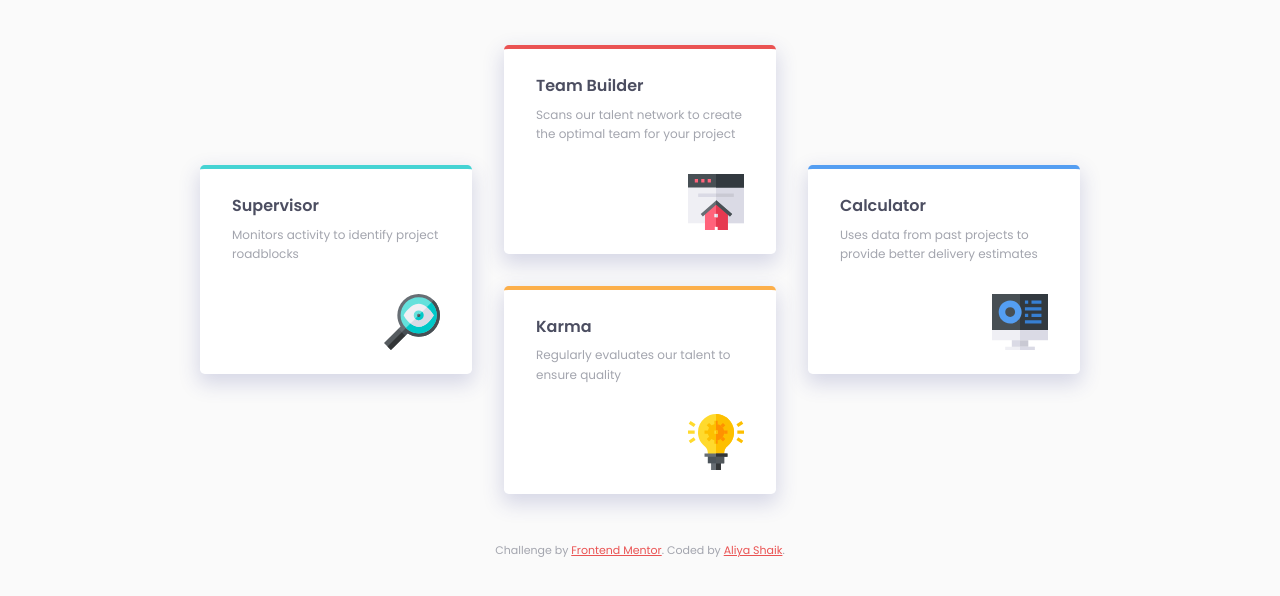
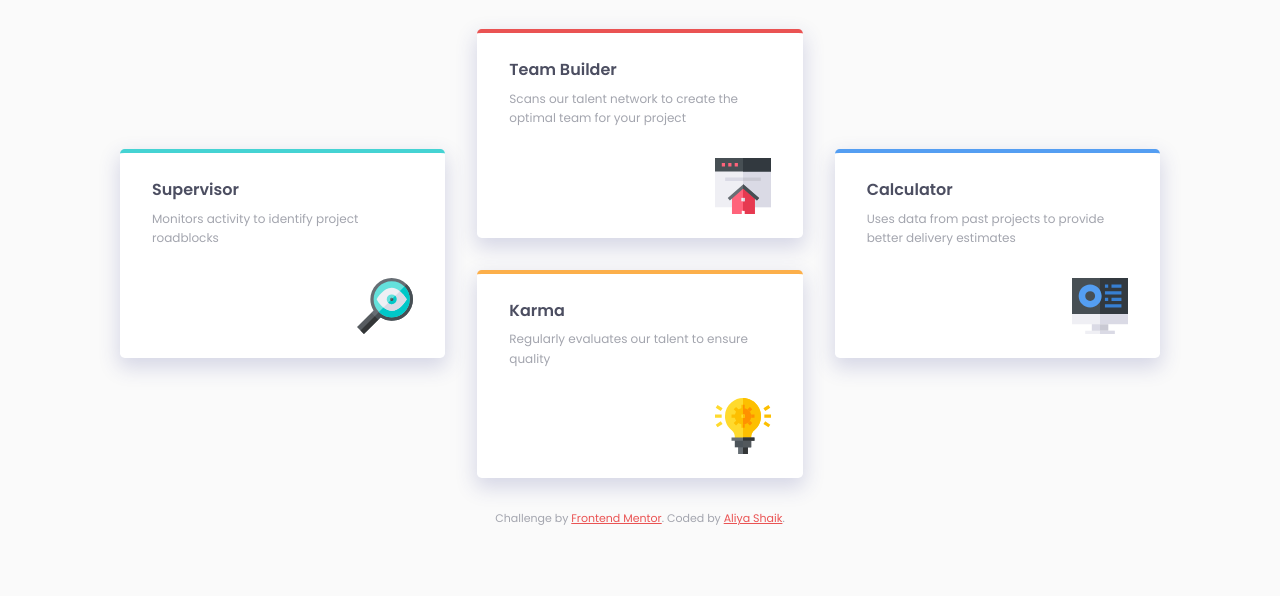
Before and after one commit to SkAliya/9-Four-card-feature-section, a website: page index.html in a window 1280 px wide. Shown: the part 232-828 px from the top of the page. Drawn offline with Linux system fonts and the light colour scheme.

Commit message:
updates base file and component file

```diff
--- a/sass/base.scss
+++ b/sass/base.scss
@@ -48,7 +48,7 @@ body {
   display: flex;
   flex-direction: column;
   align-items: center;
-  gap: 6rem;
+  gap: 4rem;
   margin: 8rem auto;
   @media only screen and (max-width: $bp-smaller) {
     margin: 6rem 2rem;
--- a/sass/component.scss
+++ b/sass/component.scss
@@ -30,13 +30,16 @@
 }
 /* GRID CONTAINER */
 .container {
-  max-width: 110rem;
+  max-width: 130rem;
   display: grid;
   grid-template-rows: repeat(2, 1fr);
   grid-template-columns: repeat(3, 1fr);
   gap: 4rem;
   align-items: center;
   /* MEDIA-QUERY */
+  @media only screen and (max-width: var1.$bp-xlarge) {
+    margin: 0 4rem;
+  }
   @media only screen and (max-width: var1.$bp-small) {
     max-width: 40rem;
     grid-template-columns: 1fr;
```
Also changed, not shown: css/style.css, 1 other file.
